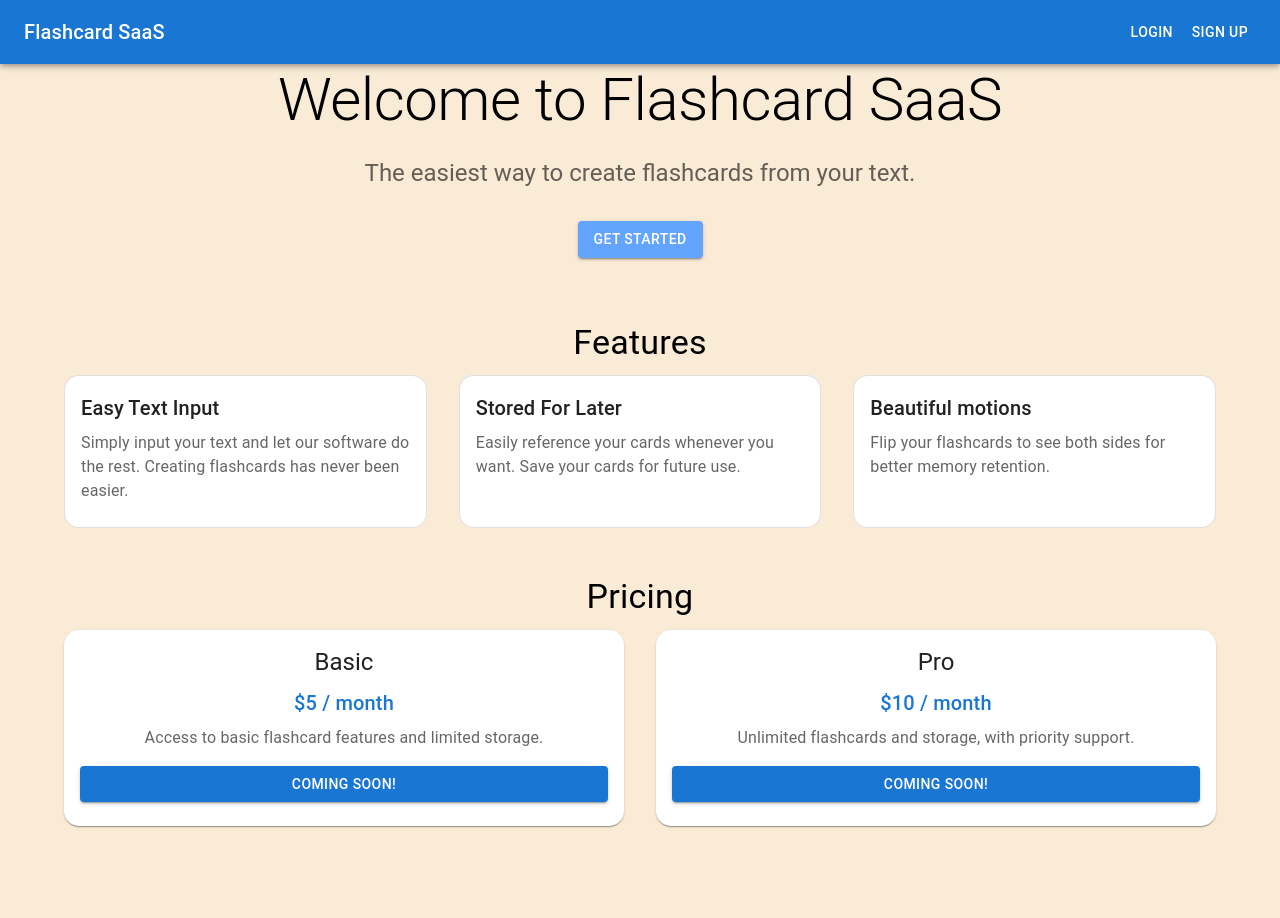
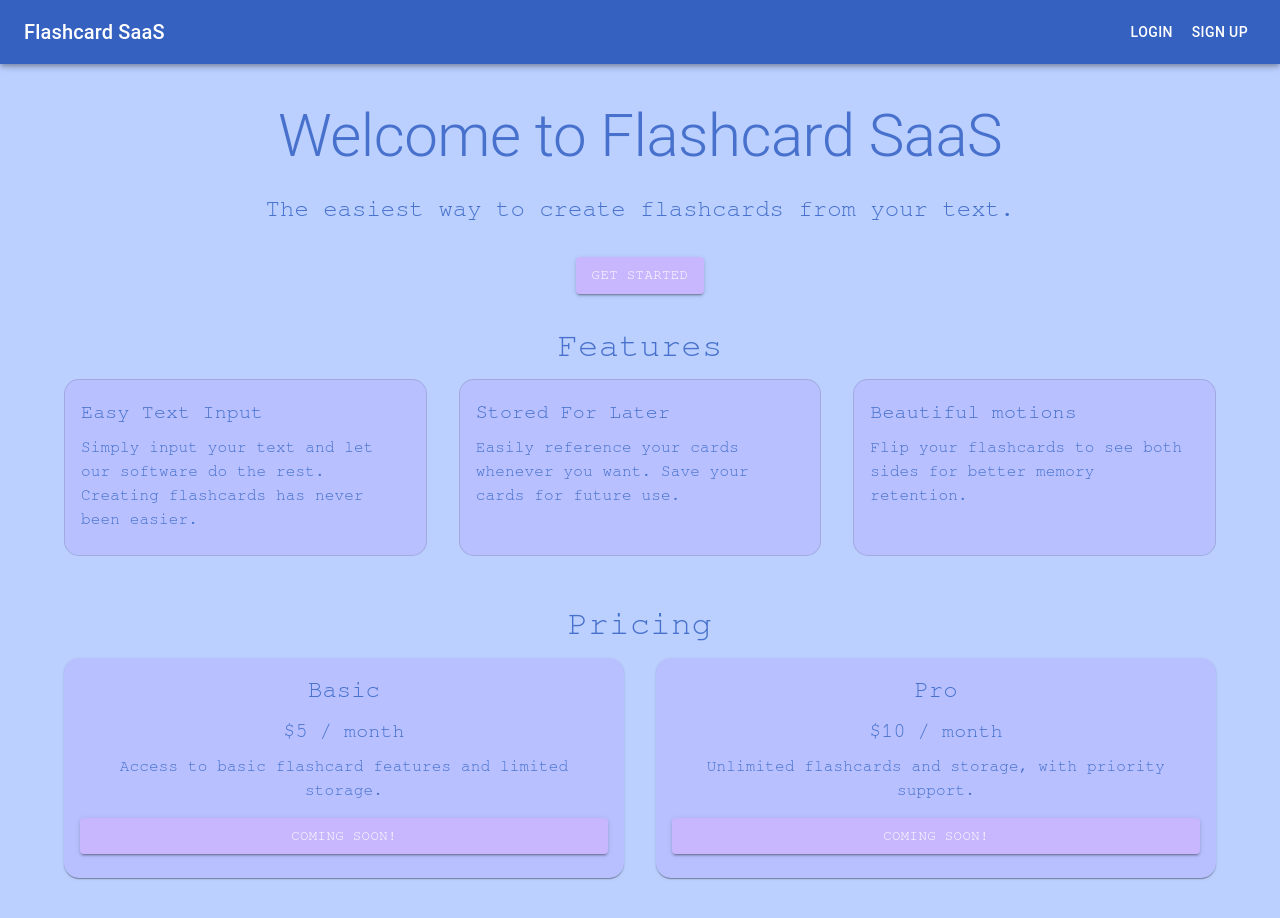
Before and after one commit to pedropa140/Flashcards, a Next.js app: page / in a window 1280 px wide. Shown: the top 918 px of the page. Before the commit the page ends 874 px from the top, so only its background shows below. Built offline with nearby package versions, Linux system fonts and the light colour scheme; no server answers.

Commit message:
Front Page Color Changes
It looks prettier. kind of.
LocalDateTime=20240819224808.599000-240

```diff
--- a/app/globals.css
+++ b/app/globals.css
@@ -4,5 +4,5 @@
   margin: 0;
 }
 body {
-  background-color: antiquewhite;
+  background-color: #bbd0ff;
 }
--- a/app/page.js
+++ b/app/page.js
@@ -12,7 +12,7 @@ export default function SignUpPage() {
         <meta name="description" content="Create flashcards from your text" />
       </Head>
 
-      <AppBar position="fixed" sx={{ width: '100%' }}>
+      <AppBar position="fixed" sx={{ width: '100%', backgroundColor: '#3561c0'}}>
         <Toolbar>
           <Typography variant="h6" sx={{ flexGrow: 1 }}>
             Flashcard SaaS
@@ -27,21 +27,22 @@ export default function SignUpPage() {
         </Toolbar>
       </AppBar>
 
-      <Box sx={{ marginTop: '64px' }}>
-        <Box sx={{ textAlign: 'center', my: 8 }}>
-          <Typography variant="h2" gutterBottom>
+      <Box sx={{ marginTop: '100px' }}>
+        <Box sx={{ textAlign: 'center', my: 1 }}>
+          <Typography variant="h2" sx={{ fontFamily:`'FreeMono', monospace'`, color: '#4771cc'}} gutterBottom>
             Welcome to Flashcard SaaS
           </Typography>
-          <Typography variant="h5" color="textSecondary" paragraph>
+          <Typography variant="h5" color="textSecondary" sx={{ fontFamily:`'FreeMono', monospace`, color: '#4771cc'}} paragraph>
             The easiest way to create flashcards from your text.
           </Typography>
           <Button
             variant="contained"
             sx={{
+            fontFamily:`'FreeMono', monospace`,
               mt: 2,
-              backgroundColor: '#63a4ff',
+              backgroundColor: '#c8b6ff',
               '&:hover': {
-                backgroundColor: '#1976d2',
+                backgroundColor: '#e7c6ff',
               }
             }}
             href="/generate"
@@ -50,42 +51,42 @@ export default function SignUpPage() {
           </Button>
         </Box>
 
-        <Box sx={{ my: 6 }}>
-          <Typography variant="h4" component="h2" gutterBottom textAlign="center">
+        <Box sx={{ my: 4 }}>
+          <Typography variant="h4" component="h2" gutterBottom textAlign="center" sx={{ fontFamily:`'FreeMono', monospace`, color: '#4771cc'}}>
             Features
           </Typography>
           <Grid container spacing={4}>
             <Grid item xs={12} md={4}>
-              <Card variant="outlined" sx={{ height: '100%', borderRadius: '15px' }}>
+              <Card variant="outlined" sx={{ height: '100%', borderRadius: '15px', backgroundColor:'#b8c0ff' }}>
                 <CardContent>
-                  <Typography variant="h6" gutterBottom>
+                  <Typography variant="h6" sx={{ fontFamily:`'FreeMono', monospace`, color: '#4771cc'}} gutterBottom>
                     Easy Text Input
                   </Typography>
-                  <Typography color="textSecondary">
+                  <Typography color="textSecondary" sx={{ fontFamily:`'FreeMono', monospace`, color: '#4771cc'}}>
                     Simply input your text and let our software do the rest. Creating flashcards has never been easier.
                   </Typography>
                 </CardContent>
               </Card>
             </Grid>
             <Grid item xs={12} md={4}>
-              <Card variant="outlined" sx={{ height: '100%', borderRadius: '15px' }}>
+              <Card variant="outlined" sx={{ height: '100%', borderRadius: '15px',backgroundColor:'#b8c0ff' }}>
                 <CardContent>
-                  <Typography variant="h6" gutterBottom>
+                  <Typography variant="h6" sx={{ fontFamily:`'FreeMono', monospace`, color: '#4771cc'}} gutterBottom>
                     Stored For Later
                   </Typography>
-                  <Typography color="textSecondary">
+                  <Typography color="textSecondary" sx={{ fontFamily:`'FreeMono', monospace`, color: '#4771cc'}}>
                     Easily reference your cards whenever you want. Save your cards for future use.
                   </Typography>
                 </CardContent>
               </Card>
             </Grid>
             <Grid item xs={12} md={4}>
-              <Card variant="outlined" sx={{ height: '100%', borderRadius: '15px' }}>
+              <Card variant="outlined" sx={{ height: '100%', borderRadius: '15px',backgroundColor:'#b8c0ff' }}>
                 <CardContent>
-                  <Typography variant="h6" gutterBottom>
+                  <Typography variant="h6" sx={{ fontFamily:`'FreeMono', monospace`, color: '#4771cc'}} gutterBottom>
                     Beautiful motions
                   </Typography>
-                  <Typography color="textSecondary">
+                  <Typography color="textSecondary" sx={{ fontFamily:`'FreeMono', monospace`, color: '#4771cc'}}>
                     Flip your flashcards to see both sides for better memory retention.
                   </Typography>
                 </CardContent>
@@ -95,41 +96,41 @@ export default function SignUpPage() {
         </Box>
 
         <Box sx={{ my: 6, textAlign: 'center' }}>
-          <Typography variant="h4" gutterBottom>
+          <Typography variant="h4" sx={{ fontFamily:`'FreeMono', monospace`, color: '#4771cc'}} gutterBottom>
             Pricing
           </Typography>
           <Grid container spacing={4}>
             <Grid item xs={12} md={6}>
-              <Card sx={{ height: '100%', borderRadius: '15px' }}>
+              <Card sx={{ height: '100%', borderRadius: '15px', backgroundColor:'#b8c0ff' }}>
                 <CardContent>
-                  <Typography variant="h5" gutterBottom sx={{ height: '100%', borderRadius: '15px' }}>
+                  <Typography variant="h5" gutterBottom sx={{ fontFamily:`'FreeMono', monospace`,height: '100%', borderRadius: '15px', color: '#4771cc' }}>
                     Basic
                   </Typography>
-                  <Typography variant="h6" color="primary" gutterBottom>
+                  <Typography variant="h6" color="primary" sx={{ fontFamily:`'FreeMono', monospace`, color: '#4771cc'}} gutterBottom>
                     $5 / month
                   </Typography>
-                  <Typography color="textSecondary" paragraph>
+                  <Typography color="textSecondary" sx={{ fontFamily:`'FreeMono', monospace`, color: '#4771cc'}} paragraph>
                    Access to basic flashcard features and limited storage.
                   </Typography>
-                  <Button variant="contained" color="primary" fullWidth>
+                  <Button variant="contained" color="primary" sx={{ fontFamily:`'FreeMono', monospace`, backgroundColor: '#c8b6ff', '&:hover': {backgroundColor:'#E7C6FF'},}} fullWidth>
                     Coming soon!
                   </Button>
                 </CardContent>
               </Card>
             </Grid>
             <Grid item xs={12} md={6}>
-              <Card sx={{ height: '100%', borderRadius: '15px' }}>
+              <Card sx={{ height: '100%', borderRadius: '15px', backgroundColor:'#b8c0ff' }}>
                 <CardContent>
-                  <Typography variant="h5" gutterBottom>
+                  <Typography variant="h5" sx={{ fontFamily:`'FreeMono', monospace`, color: '#4771cc'}} gutterBottom>
                     Pro
                   </Typography>
-                  <Typography variant="h6" color="primary" gutterBottom>
+                  <Typography variant="h6" color="primary" sx={{ fontFamily:`'FreeMono', monospace`, color: '#4771cc'}} gutterBottom>
                     $10 / month
                   </Typography>
-                  <Typography color="textSecondary" paragraph>
+                  <Typography color="textSecondary" sx={{ fontFamily:`'FreeMono', monospace`, color: '#4771cc'}} paragraph>
                     Unlimited flashcards and storage, with priority support.
                   </Typography>
-                  <Button variant="contained" color="primary" fullWidth>
+                  <Button variant="contained" color="primary" sx={{ fontFamily:`'FreeMono', monospace`, backgroundColor: '#c8b6ff', '&:hover': {backgroundColor:'#E7C6FF'},}} fullWidth>
                     Coming soon!
                   </Button>
                 </CardContent>
```
